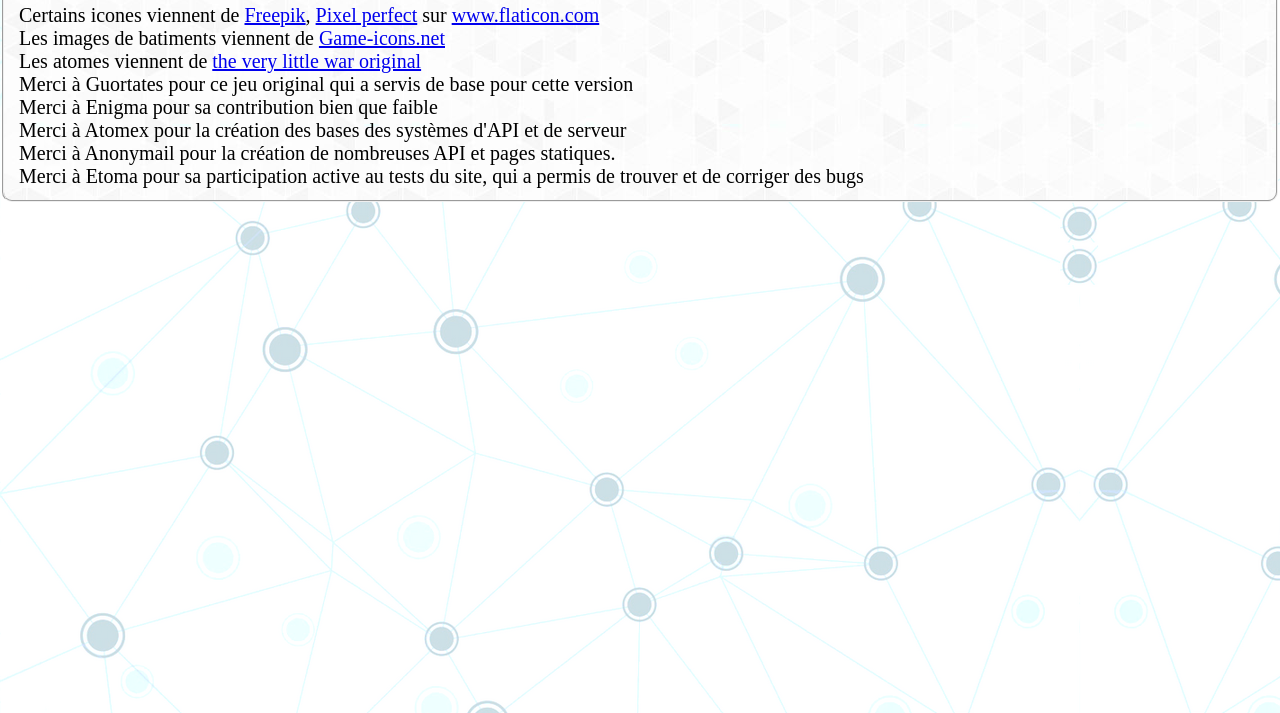
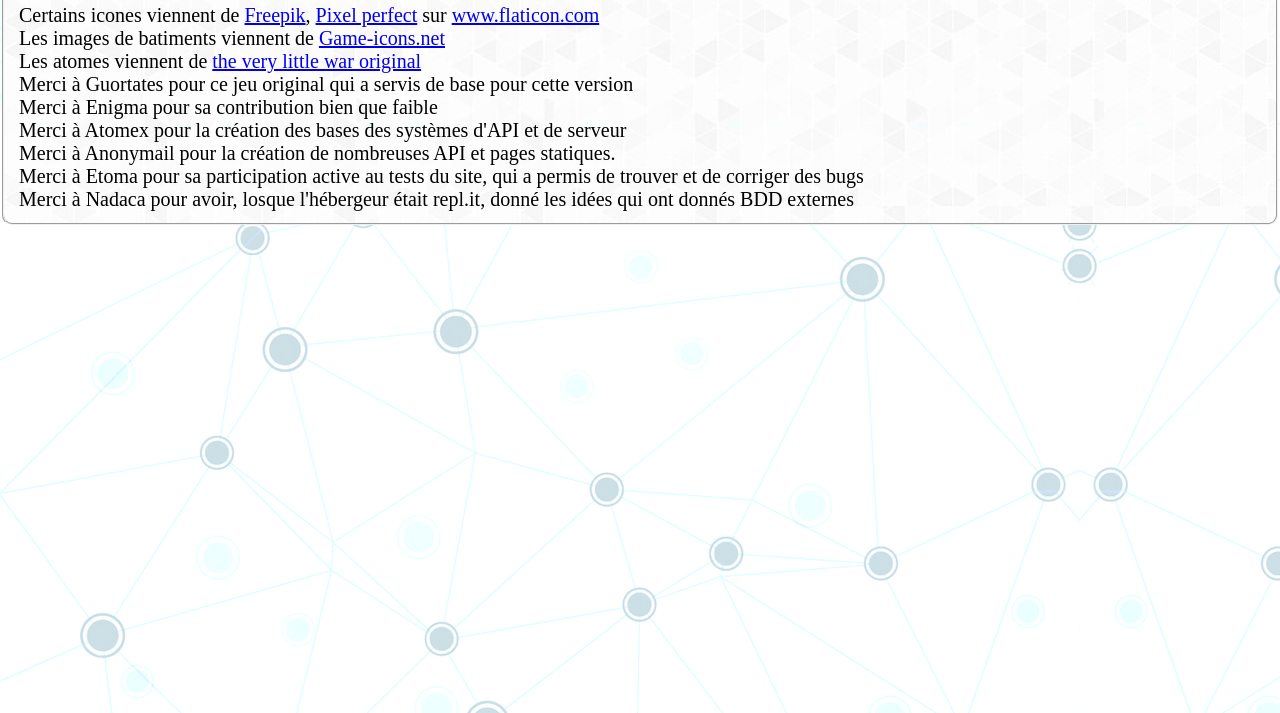
Before and after one commit to WebmasterAnonymail/theverylittlewar, a website: page view/html/credit.html in a window 1280 px wide. Shown: the part 87-800 px from the top of the page. Drawn offline with Linux system fonts and the light colour scheme.

Commit message:
Ajout d'un crédit

```diff
--- a/view/html/credit.html
+++ b/view/html/credit.html
@@ -20,7 +20,9 @@
 Merci &agrave; Enigma pour sa contribution bien que faible<br/>
 Merci &agrave; Atomex pour la création des bases des systèmes d'API et de serveur<br/>
 Merci &agrave; Anonymail pour la création de nombreuses API et pages statiques.<br/>
-Merci &agrave; Etoma pour sa participation active au tests du site, qui a permis de trouver et de corriger des bugs
+Merci &agrave; Etoma pour sa participation active au tests du site, qui a permis de trouver et de corriger des bugs<br/>
+Merci &agrave; Nadaca pour avoir, losque l'hébergeur était repl.it, donné les idées qui ont donnés BDD externes<br/>
+
 </fieldset>
 </body>
 </html>
```
